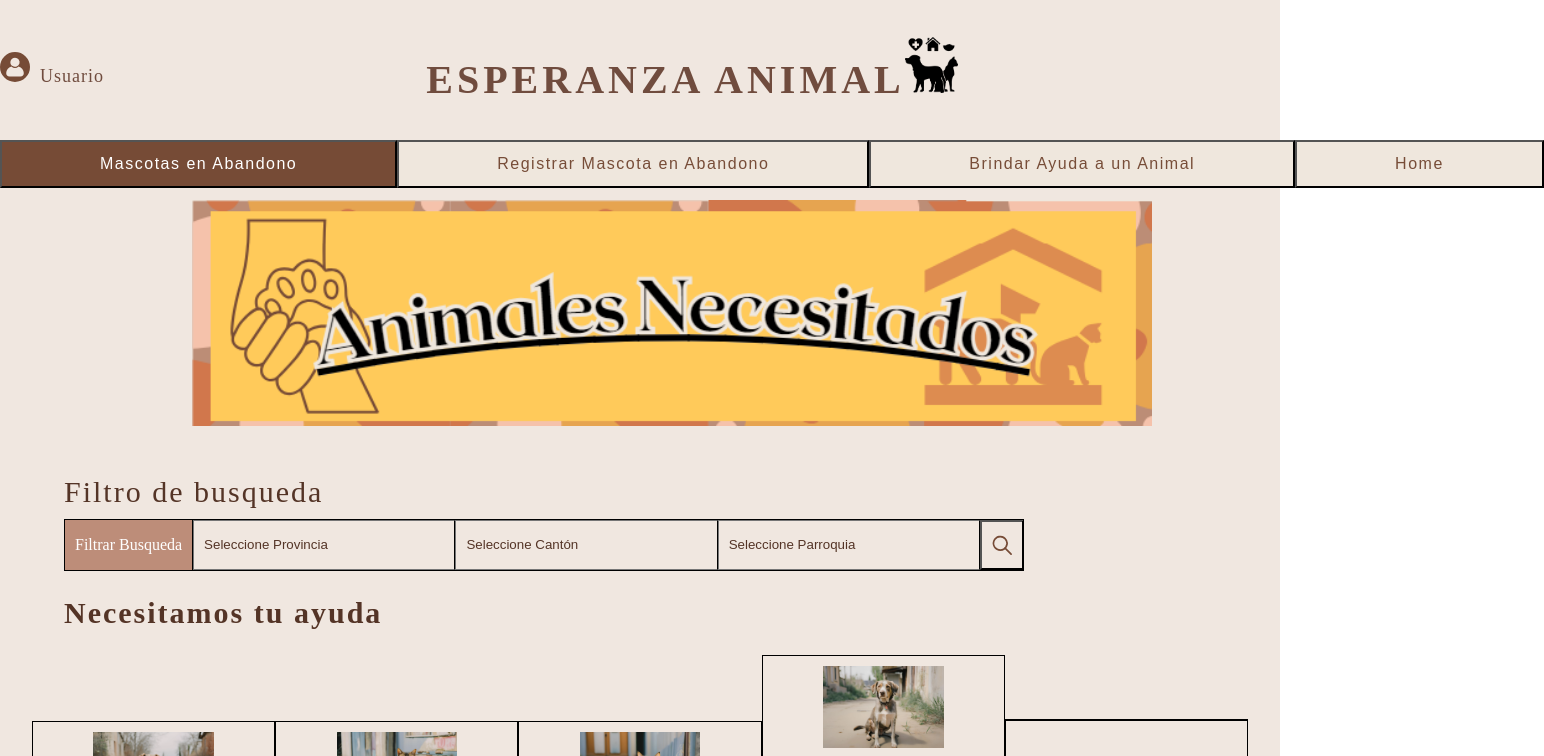
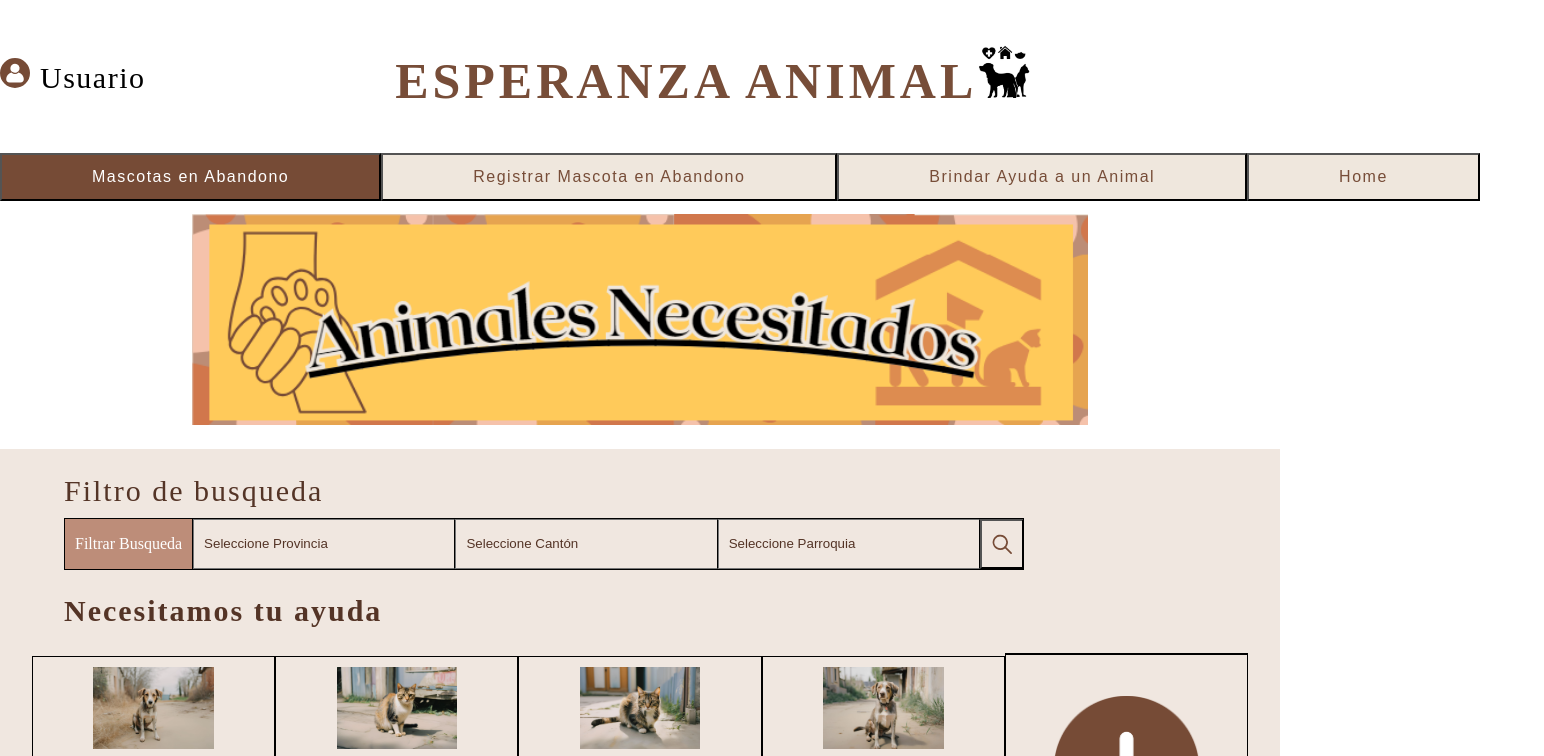
Before and after one commit to XavierSaurio/Esperanza-Animal, a React (Create React App) app: page /animales in a window 1280 px wide. Shown: the top 756 px of the page, 1544 px wide, since content can reach past the window. Built offline with nearby package versions, Linux system fonts and the light colour scheme.

Commit message:
Unificación de Esperanza Animal en un solo componente y los estilos dentro de los componentes

```diff
--- a/src/App.js
+++ b/src/App.js
@@ -46,31 +46,19 @@ function App() {
           } />
           <Route path="/animales" element={
 
-            <div className="container">
-              <Header />
-              <NavBar />
-              <main>
+            <div>
                 <InterfazUser />
-              </main>
             </div>
 
           } />
           <Route path="/animales/reportar" element={
-            <div className="container">
-              <Header />
-              <NavBar />
-              <main>
+            <div>
                 <RegistroForm />
-              </main>
             </div>
           } />
           <Route path="/animales/visualizar" element={
-            <div className="container">
-              <Header />
-              <NavBar />
-              <main>
+            <div>
                 <AyudaForm />
-              </main>
             </div>
           } />
           <Route path="/espacio" element={
--- a/src/Componentes/AyudaForm.jsx
+++ b/src/Componentes/AyudaForm.jsx
@@ -1,10 +1,11 @@
-import React from 'react';
+import React, { useState } from 'react';
+import { ReactComponent as IconoSVG } from '../icons/icono-usuario.svg';
+import imagen from '../Imagenes/icono2.jpg';
+import imgPresentacion from '../Imagenes/Img4.png';
 import AyudaAnimal from '../Imagenes/img-mascota-2.webp';
 import ayudaIcon from '../icons/icono-brindar-ayuda.svg';
 import hogarIcon from '../icons/icono-casa.svg';
-import '../Estilos/StyleUI4.css'
-import '../Estilos/StyleInformacion.css'
-import '../Estilos/StyleRegistrar.css'
+import '../Estilos/StyleUI4.css';
 import { useNavigate } from 'react-router-dom';
 
 const AyudaForm = () => {
@@ -15,23 +16,48 @@ const AyudaForm = () => {
     navigate('/animales');
   }
 
+  const [active, setActive] = useState('Mascotas en Abandono');
+
   return (
-        <div className='containerT'>
-            <h2 className='header'>Datos de la mascota a la cual Brindar Ayuda</h2>
+    <div className="container">
+      <header>
+        <div className="iconoUsuario">
+          <p><IconoSVG className="icon" />Usuario</p>
+        </div>
+        <h1>ESPERANZA ANIMAL
+          <img src={imagen} className='esperanzaImg' alt="Imagen de Esperanza Animal"/>
+        </h1>
+      </header>
+      <img src={imgPresentacion} className='presentacionImg' alt="Imagen de Presentación" />
+
+      <nav>
+        {['Mascotas en Abandono', 'Registrar Mascota en Abandono', 'Brindar Ayuda a un Animal', 'Home'].map((item) => (
+          <button
+            key={item}
+            className={`nav-button ${active === item ? 'active' : ''}`}
+            onClick={() => setActive(item)}
+          >
+            {item}
+          </button>
+        ))}
+      </nav>
+
+      <main>
+        <h2>Datos de la mascota a la cual Brindar Ayuda</h2>
         <div className="situacion-container">
           <label className='situacionMascota'>Situación de la mascota</label>
           <select>
             <option>Grave</option>
           </select>
         </div>
-            <section className="form-section">
+        <section className="formInformacionAnimal">
           <form>
-            <div className="form-container">
+            <div className="contenedorPrincipal">
               {/* Contenedor 1 */}
-              <div className="form-group-container">
-                <div className="form-group">
+              <div className="contenedoresInformacion">
+                <div className="direccionMascota">
                   <h3>Registre la Dirección de la mascota en Abandóno</h3>
-                    <div className='form-group1'>
+                  <div className='direccionMascota1'>
                     <div>
                       <label className='Direccion'>Provincia</label>
                       <select>
@@ -52,70 +78,69 @@ const AyudaForm = () => {
                     </div>
                   </div>
                 </div>
-                <div className="form-group">
+                <div className="direccionMascota">
                   <label>Seleccione su tipo de Mascota</label>
-                  <select className="small-select">
+                  <select className="opcionesMascota">
                     <option>Gato</option>
                   </select>
                 </div>
-                <div className="form-group">
+                <div className="direccionMascota">
                   <label>Seleccione la Raza de su Mascota</label>
-                  <select className="small-select">
+                  <select className="opcionesMascota">
                     <option>Indeterminada</option>
                   </select>
                 </div>
               </div>
               {/* Contenedor 2 */}
-              <div className="form-group-container">
-                <div className="form-group">
+              <div className="contenedoresInformacion">
+                <div className="direccionMascota">
                   <label>Seleccione el Sexo de su Mascota</label>
                   <select className='Mascota'>
                     <option>Macho</option>
                   </select>
                 </div>
-                <div className="form-group">
+                <div className="direccionMascota">
                   <label>Ingrese el Color de su Mascota</label>
                   <input type="text" placeholder="Negro" className='Mascota' />
                 </div>
-                <div className="form-group">
+                <div className="direccionMascota">
                   <label>Ingrese el Tamaño de su mascota</label>
                   <input type="text" placeholder="1.25 m" className='Mascota' />
                 </div>
               </div>
               {/* Contenedor 3 */}
-              <div className="form-group-container">
-                <div className="form-group">
+              <div className="contenedoresInformacion">
+                <div className="direccionMascota">
                   <label>Estado de la Mascota (Salud)</label>
                   <input type="text" placeholder="Es una mascota..." className="estado"/>
                 </div>
-                <div className="form-group">
+                <div className="direccionMascota">
                   <label>Describa Rasgos Distintivos de su Mascota</label>
                   <input type="text" placeholder="Manchas blancas..." className="estado"/>
                 </div>
               </div>
               {/* Contenedor 4 */}
-              <div className="form-group-container">
-                <div className="form-group photo-section">
+              <div className="contenedoresInformacion">
+                <div className="direccionMascota photo-section">
                   <label>Fotografía</label>
                   <img src={AyudaAnimal} alt="Animal en Ayuda" className='ayudaAnimal' />
                 </div>
                 <div className="buttons-container">
-                <button className="custom-button">
-                <img style={{ cursor: 'pointer' }} onClick={handleAyudar} src={ayudaIcon} alt="Brindar Ayuda" className="button-icon" />
+                  <button className="botonesAyuda">
+                    <img src={ayudaIcon} alt="Brindar Ayuda" className="iconoBoton" />
                     <span>Brindar Ayuda</span>
                   </button>
-                <button className="custom-button">
-                    <img style={{ cursor: 'pointer' }} onClick={handleAyudar} src={hogarIcon} alt="Dar Hogar" className="button-icon" />
+                  <button className="botonesAyuda">
+                    <img src={hogarIcon} alt="Dar Hogar" className="iconoBoton" />
                     <span>Dar Hogar</span>
                   </button>
                 </div>
-
               </div>
             </div>
           </form>
         </section>
+      </main>
     </div>
-
   );
     };
 
--- a/src/Componentes/InterfazUser.jsx
+++ b/src/Componentes/InterfazUser.jsx
@@ -1,6 +1,8 @@
 // InterfazUsuario.jsx
-import React from "react";
-
+import React, { useState } from 'react';
+import { ReactComponent as IconoSVG } from '../icons/icono-usuario.svg';
+import imagen from '../Imagenes/icono2.jpg';
+import imgPresentacion from '../Imagenes/Img4.png';
 import imgMascota1 from '../assets/img-mascota-1.webp';
 import imgMascota2 from '../assets/img-mascota-2.webp';
 import imgMascota3 from '../assets/img-mascota-3.webp';
@@ -23,11 +25,36 @@ function InterfazUser() {
     const handleVisualizar = () => {
         navigate('/animales/visualizar');
     };
-
+    const [active, setActive] = useState('Mascotas en Abandono');
     return (
+        <div >
+          <div>
+            <header>
+              <div className="user-section">
+                <p><IconoSVG className="icon" />Usuario</p>
+              </div>
+              <h1>
+                ESPERANZA ANIMAL
+                <img src={imagen} className='esperanzaImg' alt="Imagen de Esperanza Animal" />
+              </h1>
+            </header>
+                  <nav>
+            {['Mascotas en Abandono', 'Registrar Mascota en Abandono', 'Brindar Ayuda a un Animal', 'Home'].map((item) => (
+              <button
+                key={item}
+                className={`nav-button ${active === item ? 'active' : ''}`}
+                onClick={() => setActive(item)}
+              >
+                {item}
+              </button>
+            ))}
+          </nav>
+            <img src={imgPresentacion} className='presentacionImg' alt="Imagen de Presentación" />
+          </div>
+          <main>
             <div className="container">
               <div className="cajaB">
-                <h2 className="FiltroInput" >Filtro de busqueda</h2>
+                <h2 className="FiltroInput">Filtro de busqueda</h2>
                 <div className="FiltroBusqueda">
                   <div className="FB">
                     <h4 className="Filtrar">Filtrar Busqueda</h4>
@@ -58,7 +85,7 @@ function InterfazUser() {
                     <div className="Animal">
                       <img src={imgMascota2} alt="Mascota 1" className="ImagenMascota" />
                       <div className="InfoMascota">
-                                <h2 className="informacion">Ver Informacion <img src={ojo} alt="ojo" className="Ojo" /></h2>
+                        <h2 className="informacion">Ver Informacion <img src={ojo} alt="ojo" className="Ojo" onClick={handleVisualizar} /></h2>
                         <h3>Situación: <strong className="grave">Grave</strong></h3>
                         <h3>Ubicación: Pichincha, Quito, Tumbaco</h3>
                         <h3>Sexo: Macho</h3>
@@ -67,7 +94,7 @@ function InterfazUser() {
                     <div className="Animal">
                       <img src={imgMascota3} alt="Mascota 1" className="ImagenMascota" />
                       <div className="InfoMascota">
-                                <h2 className="informacion">Ver Informacion <img src={ojo} alt="ojo" className="Ojo" /></h2>
+                        <h2 className="informacion">Ver Informacion <img src={ojo} alt="ojo" className="Ojo" onClick={handleVisualizar} /></h2>
                         <h3>Situación: <strong className="grave">Grave</strong></h3>
                         <h3>Ubicación: Pichincha, Quito, Tumbaco</h3>
                         <h3>Sexo: Macho</h3>
@@ -76,7 +103,7 @@ function InterfazUser() {
                     <div className="Animal">
                       <img src={imgMascota4} alt="Mascota 1" className="ImagenMascota" />
                       <div className="InfoMascota">
-                                <h1 className="informacion">Ver Informacion <img src={ojo} alt="ojo" className="Ojo" /></h1>
+                        <h2 className="informacion">Ver Informacion <img src={ojo} alt="ojo" className="Ojo" onClick={handleVisualizar} /></h2>
                         <h3>Situación: <strong className="grave">Grave</strong></h3>
                         <h3>Ubicación: Pichincha, Quito, Tumbaco</h3>
                         <h3>Sexo: Macho</h3>
@@ -85,8 +112,7 @@ function InterfazUser() {
                     <div className="Animal">
                       <div className="InfoMascota">
                         <div className="Mas">
-                                <a ><img style={{ cursor: 'pointer' }} src={mas} alt="Mascota 1" className="mas" onClick={handleReportar}/></a>
-
+                          <a><img style={{ cursor: 'pointer' }} src={mas} alt="Mascota 1" className="mas" onClick={handleReportar} /></a>
                         </div>
                         <h2 className="informacion">Reportar Animal en Abandono </h2>
                       </div>
@@ -95,6 +121,8 @@ function InterfazUser() {
                 </div>
               </div>
             </div>
+          </main>
+        </div>
       );
 }
 
--- a/src/Componentes/RegistroForm.jsx
+++ b/src/Componentes/RegistroForm.jsx
@@ -1,9 +1,9 @@
-import React from 'react';
-//import './RegistroForm.css';
-import '../Estilos/StyleUI4.css'
-import '../Estilos/StyleInformacion.css'
-import '../Estilos/StyleRegistrar.css'
+import React, { useState } from 'react';
+import { ReactComponent as IconoSVG } from '../icons/icono-usuario.svg';
+import imagen from '../Imagenes/icono2.jpg';
+import imgPresentacion from '../Imagenes/Img4.png';
 import { useNavigate } from 'react-router-dom';
+import '../Estilos/StyleUI3.css';
 
 const RegistroForm = () => {
 
@@ -12,17 +12,39 @@ const RegistroForm = () => {
   const handleAñadir= ()=> {
     navigate('/animales');
   }
-
-
+  const [active, setActive] = useState('Mascotas en Abandono');
 
   return (
-        <div className='containerT'>
+    <div className="contenedorRegistro">
+      <header>
+        <div className="usuario">
+          <p><IconoSVG className="icon" />Usuario</p>
+        </div>
+        <h1>ESPERANZA ANIMAL
+          <img src={imagen} className='esperanzaImg' alt="Imagen de Esperanza Animal"/>
+        </h1>
+      </header>
+      <img src={imgPresentacion} className='presentacionImg' alt="Imagen de Presentación" />
+
+      <nav>
+        {['Mascotas en Abandono', 'Registrar Mascota en Abandono', 'Brindar Ayuda a un Animal', 'Home'].map((item) => (
+          <button
+            key={item}
+            className={`nav-button ${active === item ? 'active' : ''}`}
+            onClick={() => setActive(item)}
+          >
+            {item}
+          </button>
+        ))}
+      </nav>
+
+      <main>
         <h2>Datos de la mascota en Abandono</h2>
-            <section className="form-section">
+        <section className="form-datosMascota">
           <form>
-            <div className="form-container">
+            <div className="form-contenedorRegistro">
               {/* Contenedor 1 */}
-              <div className="form-group-container">
+              <div className="form-group-contenedorRegistro">
                 <div className="form-group">
                   <h3>Registre la Dirección de la mascota en Abandóno</h3>
                   <div className='form-group1'>
@@ -60,7 +82,7 @@ const RegistroForm = () => {
                 </div>
               </div>
               {/* Contenedor 2 */}
-              <div className="form-group-container">
+              <div className="form-group-contenedorRegistro">
                 <div className="form-group">
                   <label>Seleccione el Sexo de su Mascota</label>
                   <select className='Mascota'>
@@ -77,7 +99,7 @@ const RegistroForm = () => {
                 </div>
               </div>
               {/* Contenedor 3 */}
-              <div className="form-group-container">
+              <div className="form-group-contenedorRegistro">
                 <div className="form-group">
                   <label>Estado de la Mascota (Salud)</label>
                   <input type="text" placeholder="Es una mascota..." className="estado"/>
@@ -88,8 +110,8 @@ const RegistroForm = () => {
                 </div>
               </div>
               {/* Contenedor 4 */}
-              <div className="form-group-container">
-                <div className="form-group photo-section">
+              <div className="form-group-contenedorRegistro">
+                <div className="form-group seleccionarFoto">
                   <label>Agregar Fotografía</label>
                   <button className="add-photo-button">+</button>
                 </div>
@@ -99,13 +121,13 @@ const RegistroForm = () => {
                     <option>Grave</option>
                   </select>
                 </div>
-                <button onClick={handleAñadir} type="submit" className="submit-button">Añadir <span className="check-icon">✔</span></button>
+                <button type="submit" className="submit-button">Añadir <span className="iconoAñadir">✔</span></button>
               </div>
             </div>
           </form>
         </section>
+      </main>
     </div>
-
   );
 };
 
--- a/src/Estilos/InterfazUser.css
+++ b/src/Estilos/InterfazUser.css
@@ -1,6 +1,11 @@
+body {
+    font-family: serif, sans-serif;
+  }
+  main {
+    margin-top: 20px;
+  }
 .container {
     background-color: #F0E7E0;
-
     display: flex; /* Esto permite que las cajas se coloquen una al lado de la otra si es necesario */
     flex-direction: column; /* Usa 'row' si deseas que las cajas estén una al lado de la otra */
     margin: 0; /* Sin márgenes */
@@ -8,6 +13,74 @@
     height: 100%;
     width: 100%;
 }
+/*HEADER*/
+header {
+    display: flex;
+    justify-content: space-between;
+    align-items: center;
+    padding: 10px 0;
+  }
+
+  .usuario{
+    font-size: 16px;
+  }
+  header p{
+    letter-spacing: 1.5px;
+  }
+
+  header h1 {
+    text-align: center;
+    flex-grow: 1;
+    color: #774d38;
+    letter-spacing: 4px;
+  }
+  .esperanzaImg{
+    width: 53px;
+  }
+  .presentacionImg{
+    width: 70%;
+    justify-content: center;
+    margin-left: 15%;
+    margin-top: 1%;
+  }
+
+  .icon {
+    width:30px;
+    height:30px;
+    margin-right: 10px;
+  }
+
+
+  nav {
+    display: flex;
+    justify-content: space-around;
+
+  }
+
+  .nav-button {
+    background-color:#efe7dd;
+    padding: 13px 90px ;
+    cursor: pointer;
+    color:#774d38;
+    letter-spacing: 1.5px;
+    font-size: 16px;
+    text-align: center; /* Centra el texto horizontalmente */
+    display: inline-block; /* Asegura que el botón se comporte correctamente */
+    width: auto; /* Ajusta el ancho del botón automáticamente */
+    white-space: nowrap;
+  }
+
+  .nav-button.active {
+    background-color: #764b36;
+    color: white;
+
+  }
+
+  nav .nav-button:not(.active):hover {
+    background-color: #8B4513;
+    color: white;
+  }
+
 .cajaA, .cajaB {
     margin: 0; /* Sin márgenes */
     padding: 0; /* Sin padding */
--- /dev/null
+++ b/src/Estilos/StyleUI3.css
@@ -0,0 +1,188 @@
+body {
+    font-family: serif, sans-serif;
+  }
+
+  .contenedorRegistro {
+    width: 80%;
+    margin: 0 auto;
+    color: #aa6644;
+  }
+
+  main {
+    margin-top: 20px;
+  }
+  header {
+    display: flex;
+    justify-content: space-between;
+    align-items: center;
+    padding: 10px 0;
+  }
+
+  .usuario{
+    font-size: 16px;
+  }
+  header p{
+    letter-spacing: 1.5px;
+  }
+
+  header h1 {
+    text-align: center;
+    flex-grow: 1;
+    color: #774d38;
+    letter-spacing: 4px;
+  }
+  .esperanzaImg{
+    width: 53px;
+  }
+  .presentacionImg{
+    width: 70%;
+    justify-content: center;
+    margin-left: 15%;
+  }
+
+  .icon {
+    width:30px;
+    height:30px;
+    margin-right: 10px;
+  }
+
+
+  nav {
+    display: flex;
+    justify-content: space-around;
+  }
+
+  .nav-button {
+    background-color:#efe7dd;
+    padding: 13px 55px ;
+    cursor: pointer;
+    color:#774d38;
+    letter-spacing: 1.5px;
+    font-size: 16px;
+    text-align: center; /* Centra el texto horizontalmente */
+    display: inline-block; /* Asegura que el botón se comporte correctamente */
+    width: auto; /* Ajusta el ancho del botón automáticamente */
+    white-space: nowrap;
+  }
+
+  .nav-button.active {
+    background-color: #764b36;
+    color: white;
+
+  }
+
+  nav .nav-button:not(.active):hover {
+    background-color: #8B4513;
+    color: white;
+  }
+  .form-datosMascota {
+    background-color: #F5F5DC;
+    padding: 20px;
+    border-radius: 8px;
+    font-size: 16px;
+    border: 2px solid black;
+  }
+
+  h2{
+    letter-spacing: 2px;
+  }
+  .form-datosMascota h3 {
+    font-size: 13px;
+    margin-top: 0;
+
+  }
+  .form-contenedorRegistro {
+    display: flex;
+    flex-wrap: wrap; /* Permite que los contenedores se envuelvan en múltiples filas */
+    gap: 20px;
+  }
+
+  .form-group-contenedorRegistro {
+    flex: 1;
+    display: flex;
+    flex-direction: column;
+    gap: 20px;
+  }
+
+  .form-group {
+    display: flex;
+    flex-direction: column;
+    flex: 1;
+  }
+  .form-group1{
+    display: flex;
+    flex-direction: row;
+  }
+  .Direccion{
+    display: flex;
+    flex-direction: column-reverse;
+    margin: 10px;
+  }
+  .form-group1 select{
+    width: 90px;
+  }
+
+  .Mascota{
+    height: 50px;
+  }
+  .form-group label {
+    margin-bottom: 2px;
+  }
+  .small-select {
+
+    padding: 2px;    /* Ajusta el relleno interno */
+    width: 110px;    /* Ajusta el ancho del select */
+    height: 30px;    /* Ajusta la altura del select */
+  }
+  .form-group input,
+  .form-group select {
+    padding: 8px;
+    border: 1px solid #D2B48C;
+    border-radius: 4px;
+    font-size: 11px;
+  }
+  .estado{
+    height: 70px;
+
+  }
+  .seleccionarFoto {
+    display: flex;
+    align-items: center;
+  }
+
+  .add-photo-button {
+    width: 100px;
+    height: 100px;
+    background-color: #764b36;
+    border-radius: 50%;
+    font-size: 24px;
+    cursor: pointer;
+    margin-left: 10px;
+    font-size: 80px;
+
+  }
+
+  .submit-button {
+    background-color: #D2B48C;
+    justify-content: center;
+    border: none;
+    padding: 10px 20px;
+    cursor: pointer;
+    border-radius: 15px;
+    margin-top: 10px;
+    display: flex;
+    align-items: center;
+    gap: 8px;
+    width: 110px;
+    margin-left: 30%;
+  }
+
+  .submit-button:hover {
+    background-color: #764b36;
+    color: white;
+  }
+
+  .iconoAñadir {
+    font-size: 18px;
+
+  }
--- a/src/Estilos/StyleUI4.css
+++ b/src/Estilos/StyleUI4.css
@@ -18,7 +18,7 @@ body {
   padding: 10px 0;
 }
 
-  .user-section{
+.iconoUsuario{
   font-size: 16px;
 }
 header p{
@@ -84,15 +84,15 @@ body {
 .situacion-container {
   display: inline-block;
   float: right;
-    margin-top: 38px;
+  margin-top: -35px;
   vertical-align: middle;
   border: 2px solid #000;
 
 }
 .situacionMascota{
-    margin-right: 5px;
+  margin-right: 10px;
 }
-  .form-section {
+.formInformacionAnimal {
   background-color: #F5F5DC;
   padding: 20px;
   border-radius: 8px;
@@ -101,30 +101,30 @@ body {
 }
 
 
-  .form-section h3 {
+.formInformacionAnimal h3 {
   font-size: 13px;
   margin-top: 0;
 
 }
-  .form-container {
+.contenedorPrincipal {
   display: flex;
   flex-wrap: wrap; /* Permite que los contenedores se envuelvan en múltiples filas */
   gap: 20px;
 }
 
-  .form-group-container {
+.contenedoresInformacion {
   flex: 1;
   display: flex;
   flex-direction: column;
   gap: 20px;
 }
 
-  .form-group {
+.direccionMascota {
   display: flex;
   flex-direction: column;
   flex: 1;
 }
-  .form-group1{
+.direccionMascota1{
   display: flex;
   flex-direction: row;
 }
@@ -133,24 +133,24 @@ body {
   flex-direction: column-reverse;
   margin: 10px;
 }
-  .form-group1 select{
+.direccionMascota1 select{
   width: 90px;
 }
 
 .Mascota{
   height: 50px;
 }
-  .form-group label {
+.direccionMascota label {
   margin-bottom: 2px;
 }
-  .small-select {
+.opcionesMascota {
 
   padding: 2px;    /* Ajusta el relleno interno */
   width: 110px;    /* Ajusta el ancho del select */
   height: 30px;    /* Ajusta la altura del select */
 }
-  .form-group input,
-  .form-group select {
+.direccionMascota input,
+.direccionMascota select {
   padding: 8px;
   border: 1px solid #D2B48C;
   border-radius: 4px;
@@ -172,7 +172,7 @@ body {
   gap: 20px;
 }
 
-.custom-button {
+.botonesAyuda {
   display: flex;
   flex-direction: column;
   align-items: center;
@@ -184,17 +184,17 @@ body {
   transition: background-color 0.3s ease;
 }
 
-.custom-button:hover {
+.botonesAyuda:hover {
   background-color: #FBC4C0; /* color de fondo al pasar el cursor */
 }
 
-.button-icon {
+.iconoBoton {
   width: 30px; /* ajusta el tamaño de la imagen según sea necesario */
   height: 30px;
   margin-bottom: 5px; /* espacio entre la imagen y el texto */
 }
 
-.custom-button span {
+.botonesAyuda span {
   font-size: 16px;
   font-weight: bold;
   color: #000; /* color del texto */
```
Lines whose indentation alone changed are shown as unchanged.
